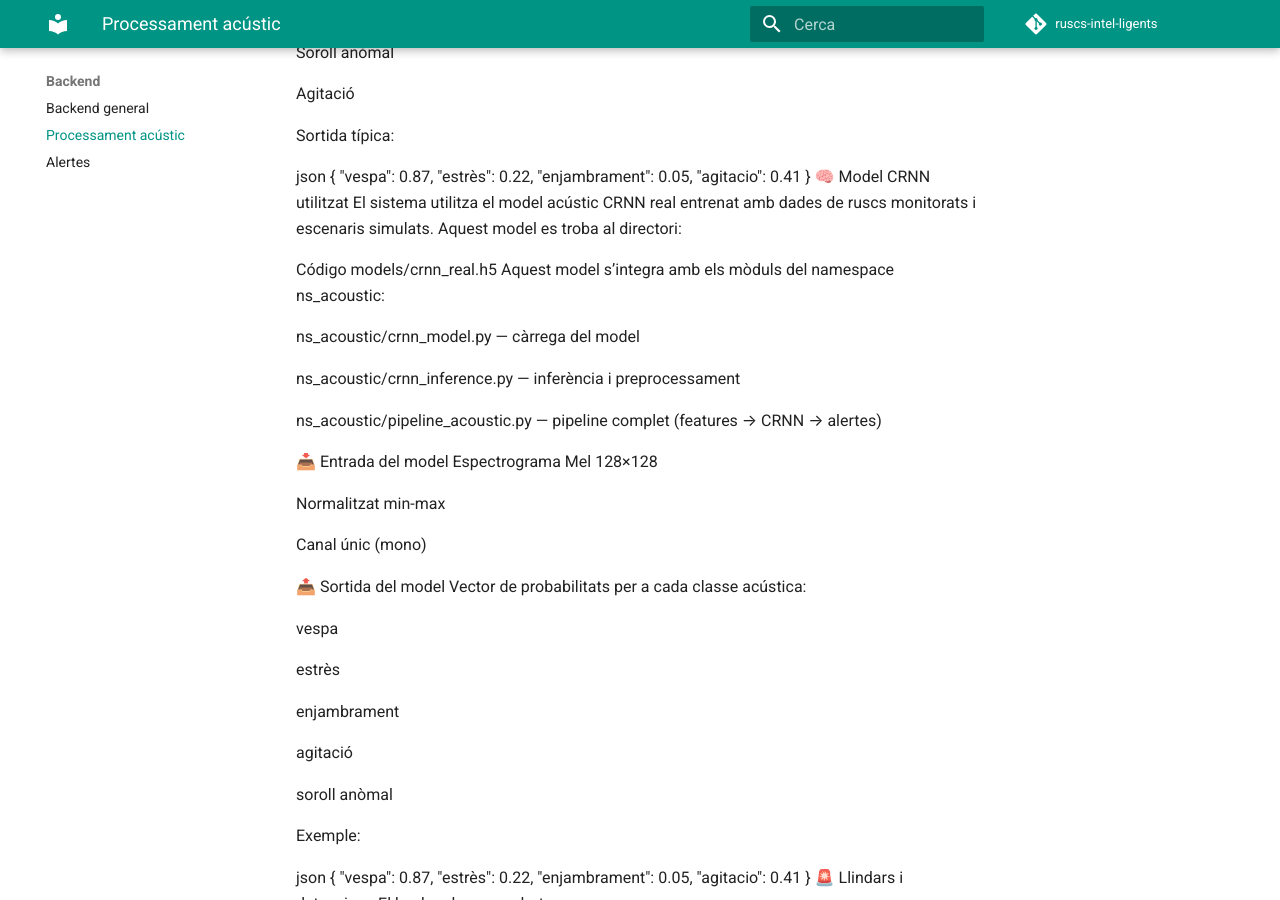
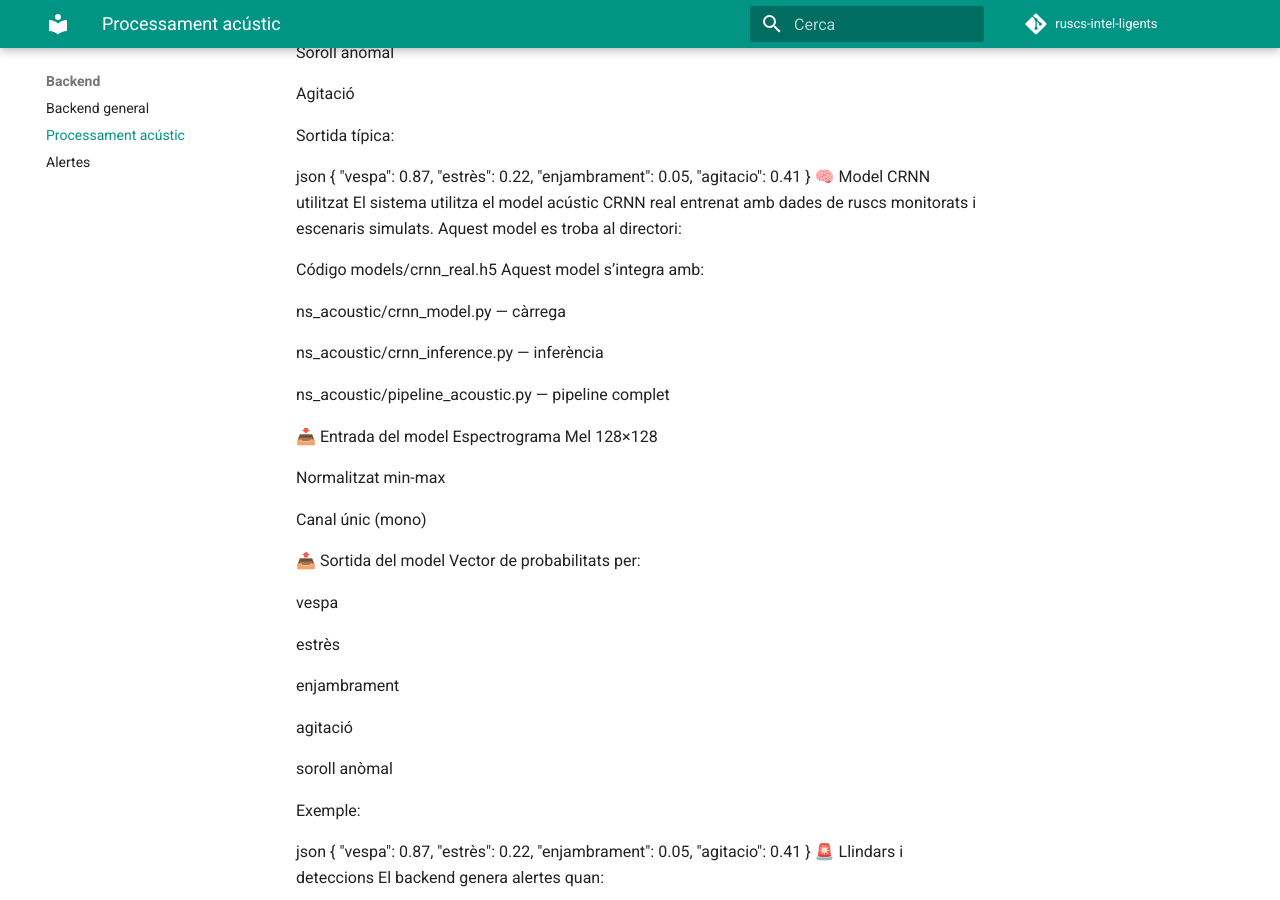
Before and after one commit to NataliaBioResearch/ruscs-intel-ligents, an MkDocs documentation site: the page built from docs/acoustic.md, in a window 1280 px wide and 900 px high, scrolled down 1455 px. Built offline with MkDocs 1.6.1 and Material for MkDocs 9.7.7, drawn with Linux system fonts in a browser that asks for light colours; comment, search, counter and statistics services are not loaded.

```diff
--- a/docs/acoustic.md
+++ b/docs/acoustic.md
@@ -86,13 +86,13 @@ Aquest model es troba al directori:
 
 Código
 models/crnn_real.h5
-Aquest model s’integra amb els mòduls del namespace ns_acoustic:
+Aquest model s’integra amb:
 
-ns_acoustic/crnn_model.py — càrrega del model
+ns_acoustic/crnn_model.py — càrrega
 
-ns_acoustic/crnn_inference.py — inferència i preprocessament
+ns_acoustic/crnn_inference.py — inferència
 
-ns_acoustic/pipeline_acoustic.py — pipeline complet (features → CRNN → alertes)
+ns_acoustic/pipeline_acoustic.py — pipeline complet
 
 📥 Entrada del model
 Espectrograma Mel 128×128
@@ -102,7 +102,7 @@ Normalitzat min-max
 Canal únic (mono)
 
 📤 Sortida del model
-Vector de probabilitats per a cada classe acústica:
+Vector de probabilitats per:
 
 vespa
 
```
